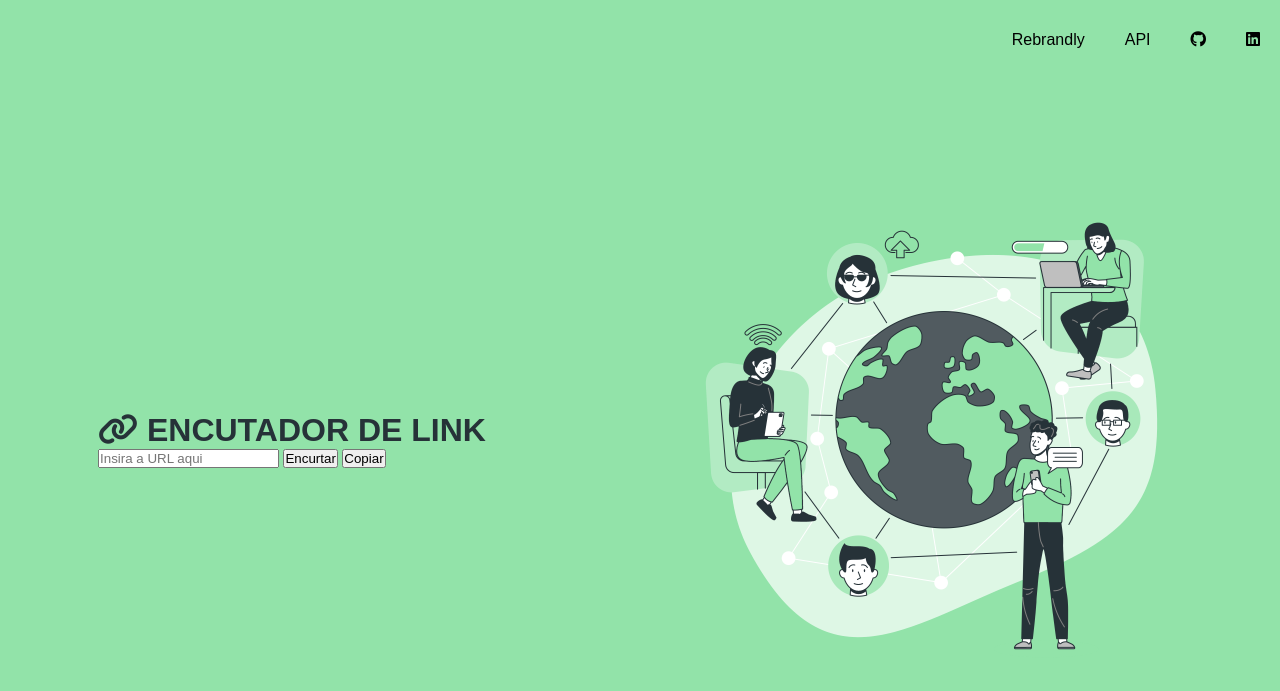
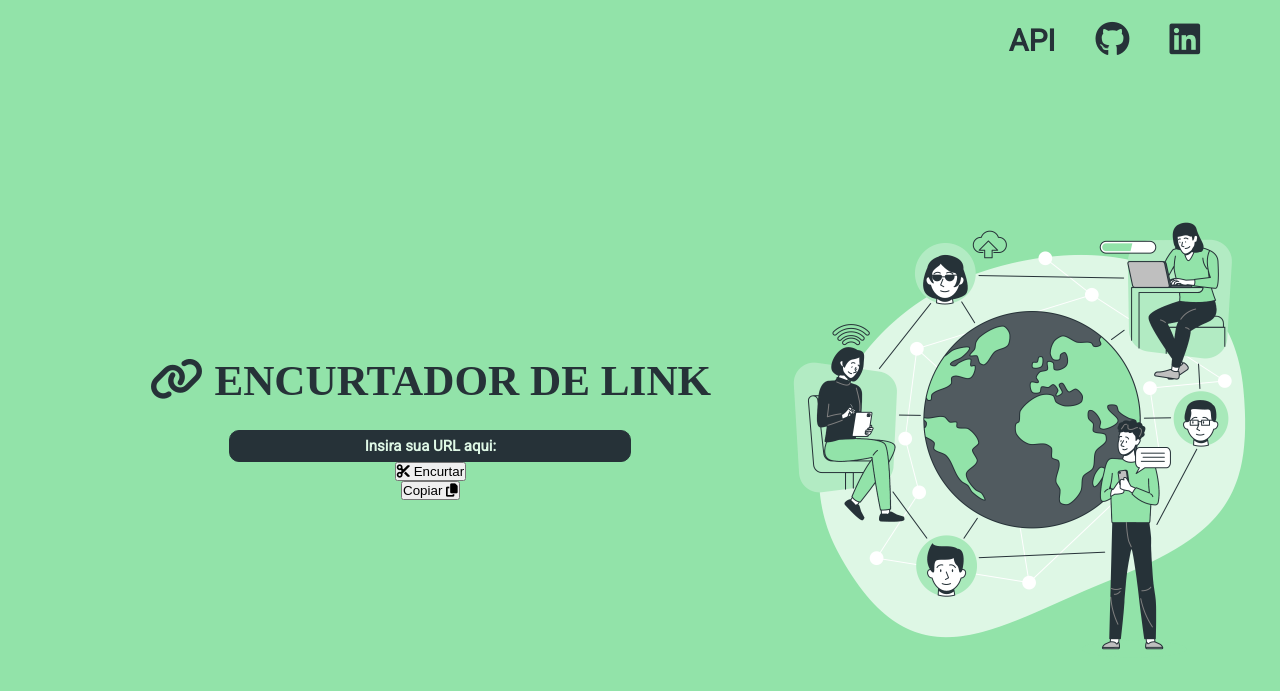
Before and after one commit to YuriGabrielR/encurtador, a plain HTML site: page index.html in a window 1280 px wide. Drawn offline with Linux system fonts and the light colour scheme; a web font is replaced by a local one.

Commit message:
Estilização dos componentes, sendo eles, imagem, nav, e input

```diff
--- a/css/style.scss
+++ b/css/style.scss
@@ -7,24 +7,40 @@ body{
  background-color: #92E3A9;
 }
 
-header{
+// header{
 
-}
+// }
 
 nav{
     width: 100vw;
     height: 80px;
     @include flexCenter(row);
-    justify-content: right
-
+    justify-content: right;
 }
 
 ul{
     @include flexCenter(row);
+    padding: 60px;
+    li{
 
-    li{
        padding: 0px 20px;
 
+    }
+}
+
+.link-header{
+    font-family: $txt-description;
+    color:$primary-color;
+    font-size: 30px;
+    transition: 0.3s;
+    font-weight: 700;
+
+    & i{
+        font-size: 35px;
+    }
+
+    &:hover{
+        color: $white-color;
     }
 }
 
@@ -43,3 +59,42 @@ main{
 .title{
     color: $primary-color;
 }
+
+.container{
+    padding: 0 40px;
+    margin-left: 100px;
+    .title{
+        font-family: $txt-title;
+        font-size: 2.7em;
+    }
+
+
+    .container-input{
+        @include flexCenter(column);
+        padding: 25px;
+
+        .url-input{
+            width: 400px;
+            height: 30px;
+            border: 1px solid $primary-color;
+            border-radius: 10px;
+            background-color: $primary-color;
+            color: $white-color;
+            transition: 0.3s;
+            text-align: center;
+            font-size: 15px;
+            font-weight: 600;
+        }
+
+
+        .url-input::placeholder{
+            text-align: center;
+            padding: 15px;
+            color: $white-color;
+            font-size: 15px;
+            font-family: $txt-description;
+            font-weight: 600;
+        }
+
+    }
+}
--- a/index.html
+++ b/index.html
@@ -11,21 +11,19 @@
     <header>
         <nav>
             <ul>
-                <li><a class="link-header" href=""> Rebrandly </a></li>
-                <li><a class="link-header" href=""> API</a></li>
-                <li><a class="link-header" href=""> <i class="fa-brands fa-github"></i></a></li>
-                <li><a class="link-header" href=""> <i class="fa-brands fa-linkedin"></i></a></li>
+                <li><a class="link-header" target="_blank" href="https://developers.rebrandly.com/docs"> API</a></li>
+                <li><a target="_blank" class="link-header" href="https://github.com/YuriGabrielR/encurtador"> <i class="fa-brands fa-github"></i></a></li>
+                <li><a target="_blank" class="link-header" href="https://www.linkedin.com/in/yurigabrielramos"> <i class="fa-brands fa-linkedin"></i></a></li>
             </ul>
         </nav>
-
         <main>
             <div class="container">
-                <h1 class="title"> <i class="fa-solid fa-link"></i> ENCUTADOR DE LINK </h1>
+                <h1 class="title"> <i class="fa-solid fa-link"></i> ENCURTADOR DE LINK </h1>
 
                 <div class="container-input">
-                    <input class="url-input" type="text" placeholder="Insira a URL aqui">
-                    <button class="btn-input">Encurtar</button>
-                    <button class="btn-input">Copiar</button>
+                    <input class="url-input" type="text" placeholder="Insira sua URL aqui:">
+                    <button class="btn-input"><i class="fa-solid fa-scissors"></i> Encurtar</button>
+                    <button class="btn-input">Copiar <i class="fa-solid fa-copy"></i></button>
 
                 </div>
             </div>
--- a/sass/_reset.scss
+++ b/sass/_reset.scss
@@ -1,8 +1,6 @@
 *{
 margin: 0;
 padding: 0;
-font-family: 'Alatsi', sans-serif;
-
 }
 
 html,
@@ -27,5 +25,5 @@ a{
 }
 
 a:visited{
-    color: black ;
+    color: none ;
 }
--- a/sass/_variables.scss
+++ b/sass/_variables.scss
@@ -1,5 +1,7 @@
-@import url('https://fonts.googleapis.com/css2?family=Alatsi&display=swap');
+@import url('https://fonts.googleapis.com/css2?family=Alatsi&family=Roboto&display=swap');
 
-
+$txt-title:'Alatsi','sans-serif';
+$txt-description:'Roboto','sans-serif';
 $main-color:#92E3A9;
 $primary-color: #263238;
+$white-color:#DEF7E5;
```
Also changed, not shown: css/style.css, 1 other file.
